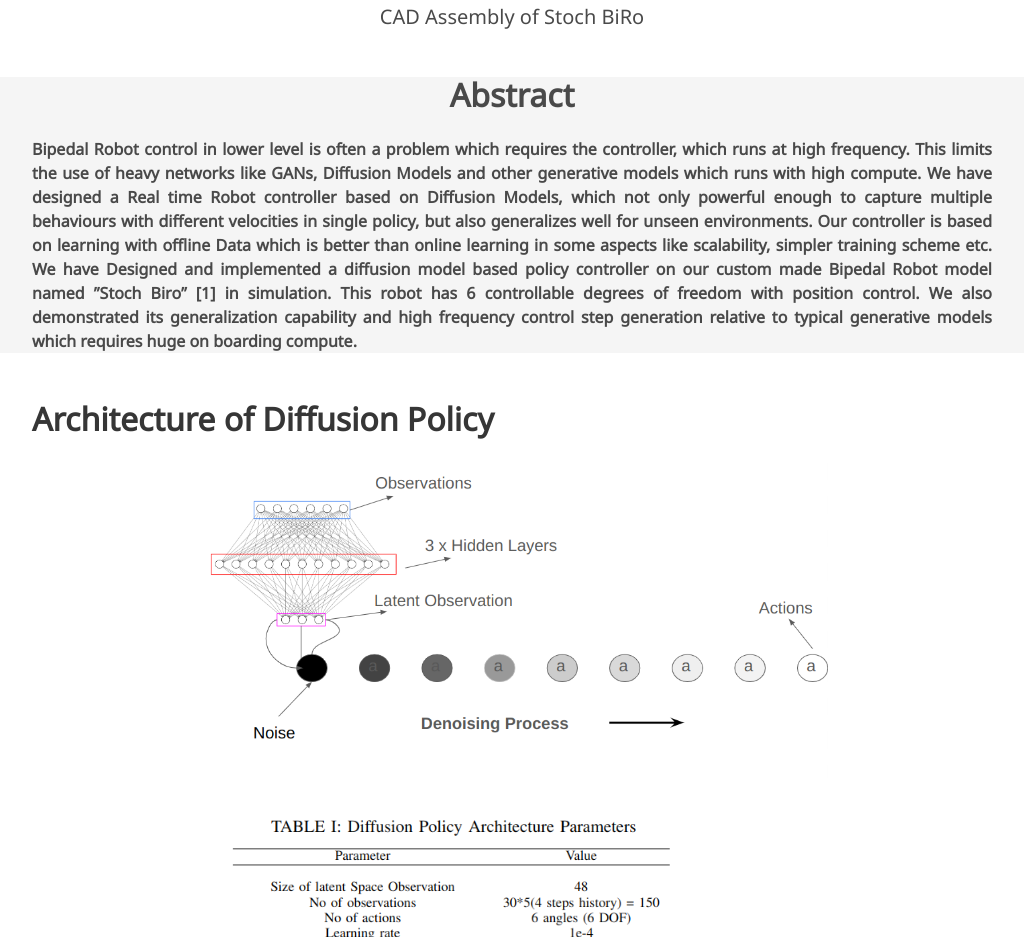
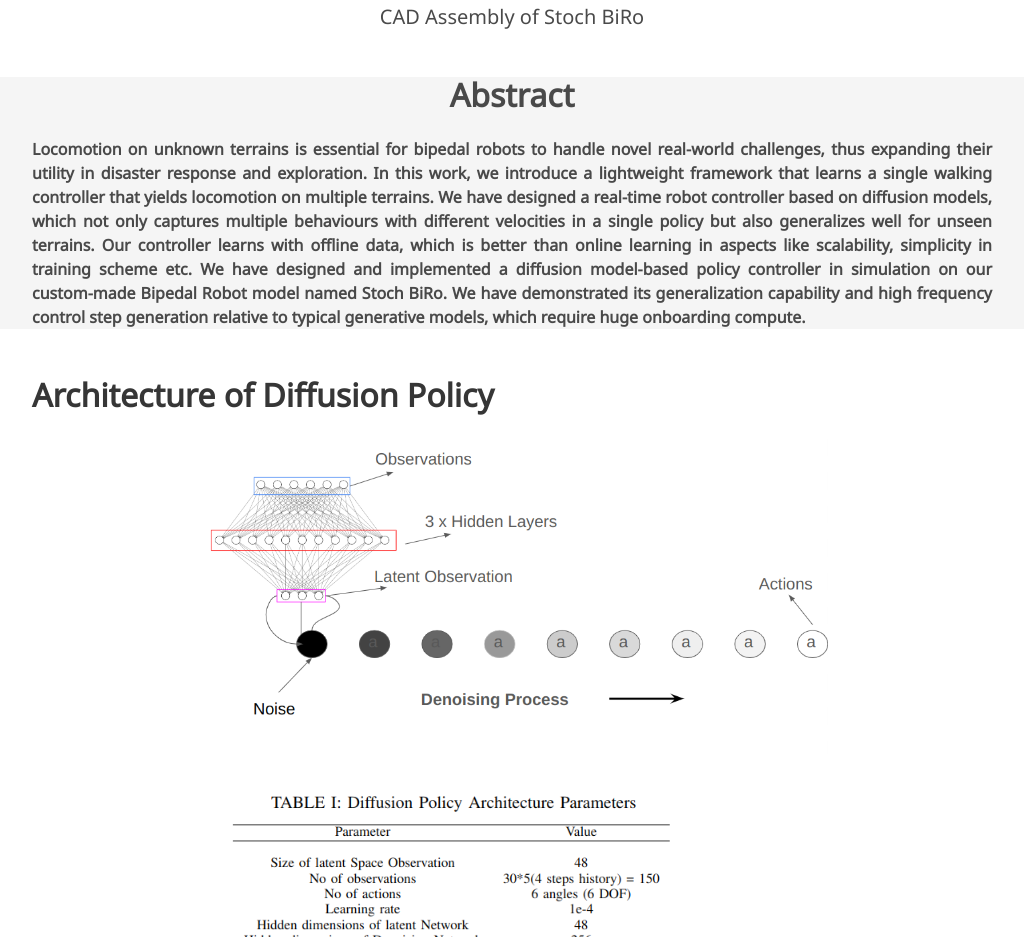
Before and after one commit to gvsmothish/Stoch-Biro-diffusion-policy, a plain HTML site: page index.html in a window 1280 px wide. Shown: the part 998-1935 px from the top of the page, without its empty margins (128-1152 px from the left). Drawn offline with nearby package versions, Linux system fonts and the light colour scheme; some icons are missing; a web font is replaced by a local one.

Commit message:
Update index.html
update11oct

```diff
--- a/index.html
+++ b/index.html
@@ -6,8 +6,7 @@
         content="Design and Control of a low-cost bipedal robot">
   <meta name="keywords" content="Stoch-BiRo, Open sourced, Biped">
   <meta name="viewport" content="width=device-width, initial-scale=1">
-  <title>Diffusion Policy Based walking Controller for Bipedal Robot (Stoch-Biro)
-in Unseen environments with latent space observations</title>
+  <title>BiRoDiff: Diffusion policies for bipedal robot locomotion on unseen terrains</title>
 
 
   <link href="https://fonts.googleapis.com/css?family=Google+Sans|Noto+Sans|Castoro"
@@ -186,23 +185,22 @@ in Unseen environments with latent space observations</h1>
         <h2 class="title is-3">Abstract</h2>
         <div class="content has-text-justified">
           <p>
-             Bipedal Robot control in lower level is often a
-problem which requires the controller, which runs at high
-frequency. This limits the use of heavy networks like GANs,
-Diffusion Models and other generative models which runs with
-high compute. We have designed a Real time Robot controller
-based on Diffusion Models, which not only powerful enough to
-capture multiple behaviours with different velocities in single
-policy, but also generalizes well for unseen environments. Our
-controller is based on learning with offline Data which is better
-than online learning in some aspects like scalability, simpler
-training scheme etc. We have Designed and implemented a
-diffusion model based policy controller on our custom made
-Bipedal Robot model named ”Stoch Biro” [1] in simulation.
-This robot has 6 controllable degrees of freedom with position
-control. We also demonstrated its generalization capability
+             Locomotion on unknown terrains is essential for
+bipedal robots to handle novel real-world challenges, thus
+expanding their utility in disaster response and exploration. In
+this work, we introduce a lightweight framework that learns
+a single walking controller that yields locomotion on multiple
+terrains. We have designed a real-time robot controller based on
+diffusion models, which not only captures multiple behaviours
+with different velocities in a single policy but also generalizes
+well for unseen terrains. Our controller learns with offline
+data, which is better than online learning in aspects like
+scalability, simplicity in training scheme etc. We have designed
+and implemented a diffusion model-based policy controller in
+simulation on our custom-made Bipedal Robot model named
+Stoch BiRo. We have demonstrated its generalization capability
 and high frequency control step generation relative to typical
-generative models which requires huge on boarding compute.
+generative models, which require huge onboarding compute.
           </p>
         </div>
       </div>
```
